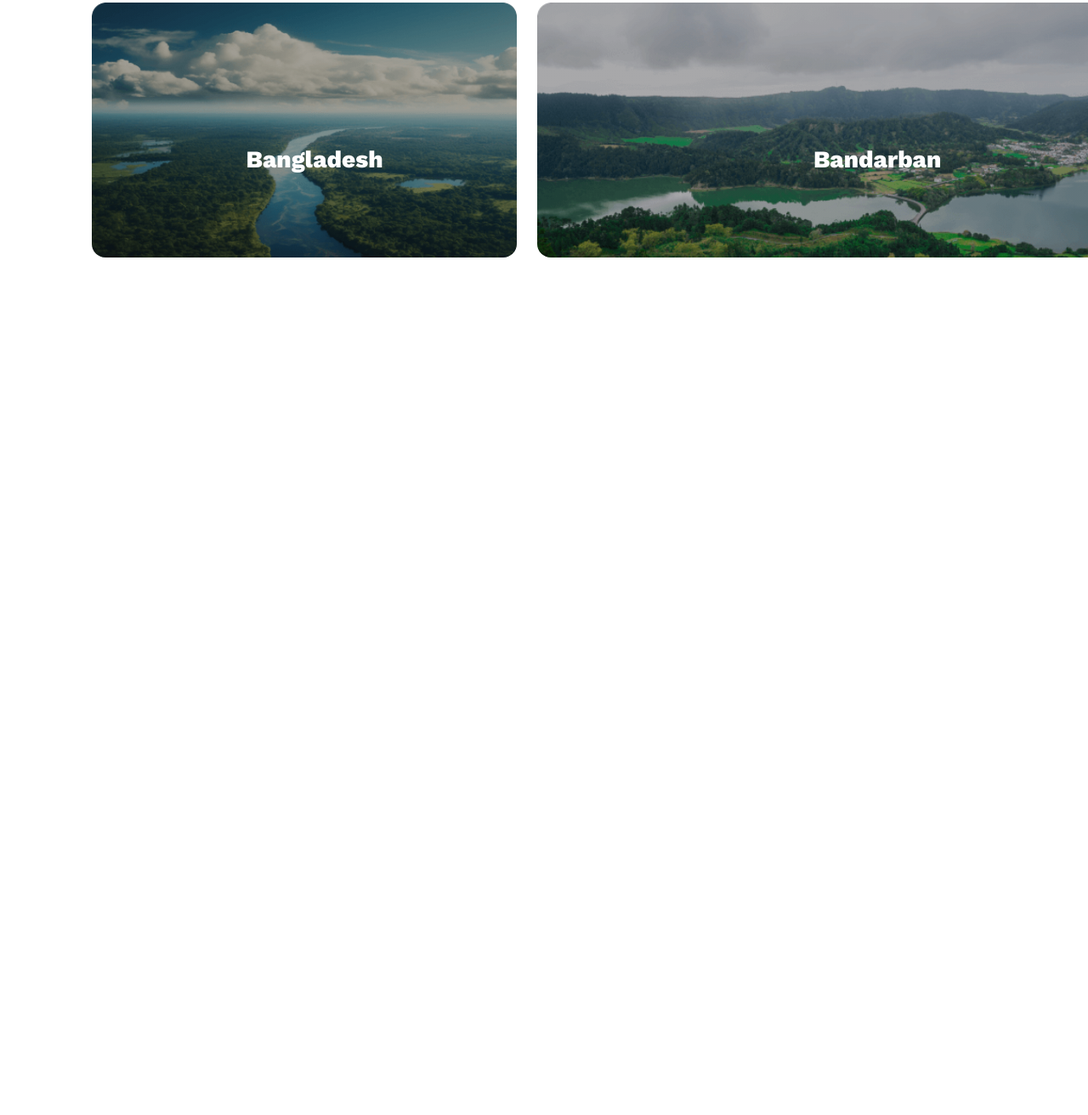
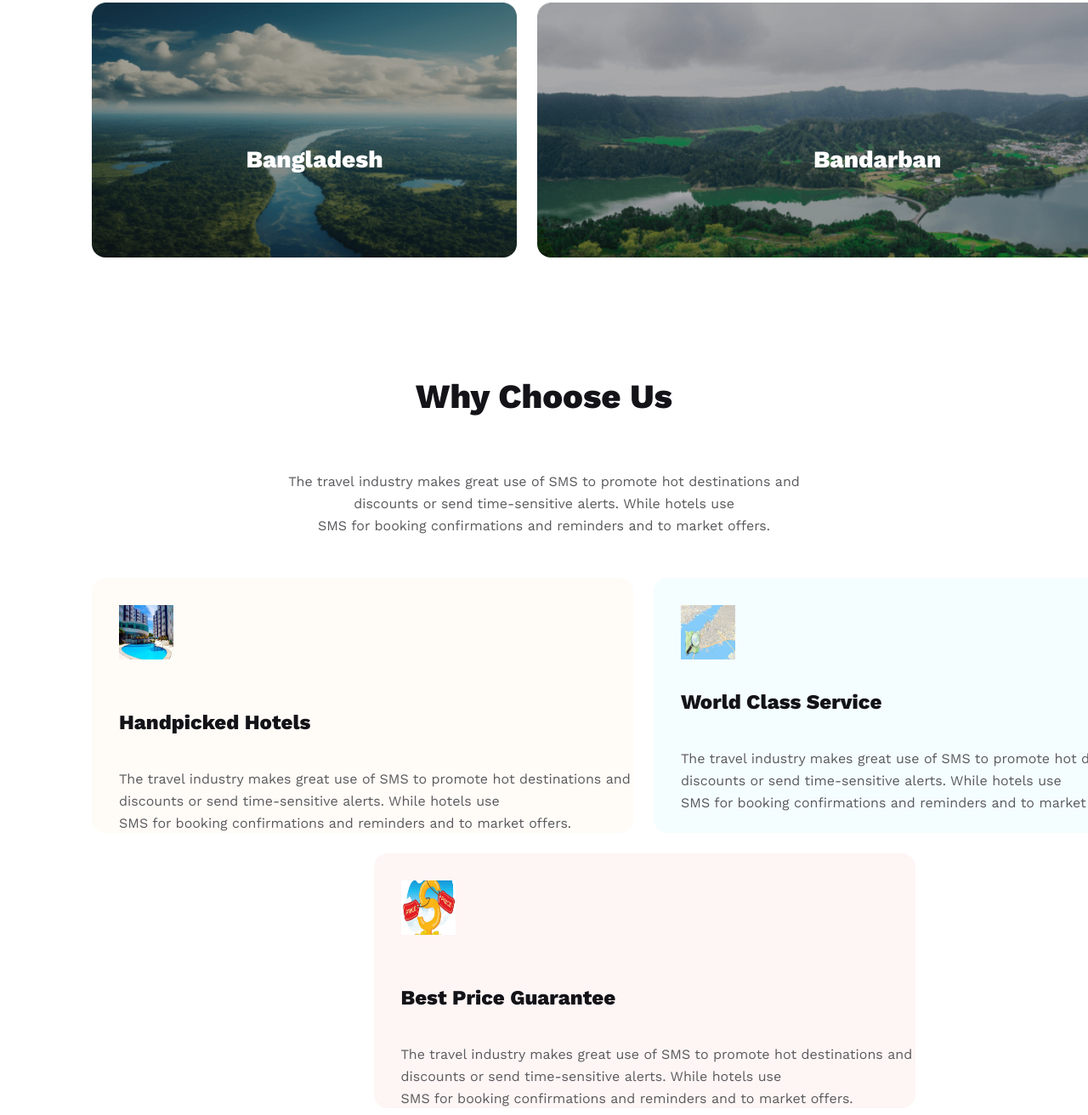
Before and after one commit to sisharif1017/hanif-travel, a plain HTML site: page style/index.html in a window 1280 px wide. Shown: the part 2460-3772 px from the top of the page at 85% size. Before the commit the page ends 2771 px from the top, so only its background shows below. Drawn offline with nearby package versions, Linux system fonts and the light colour scheme.

Commit message:
added choose style

```diff
--- a/style/index.html
+++ b/style/index.html
@@ -122,6 +122,31 @@
             </div>
         </div>
 
+         <!--choose section style-->
+
+         <p class="choose-title">Why Choose Us</p>
+         <p class="choose-text">The travel industry makes great use of SMS to promote hot destinations and  <br>discounts or send time-sensitive alerts. While hotels use <br>SMS for booking confirmations and reminders and to market offers.</p>
+
+         <div class="first-choose">
+             <div class="first-first-choose">
+                 <img src="Images/hotel.jpeg" alt="">
+                 <p class="first-first-choose-title">Handpicked Hotels</p>
+                 <p class="first-first-choose-text">The travel industry makes great use of SMS to promote hot destinations and  <br>discounts or send time-sensitive alerts. While hotels use <br>SMS for booking confirmations and reminders and to market offers. </p>
+             </div>
+             <div class="first-seceond-choose">
+                 <img src="Images/map.jpeg" alt="">
+                 <p class="first-seceond-choose-title">World Class Service</p>
+                 <p class="first-seceond-choose-text">The travel industry makes great use of SMS to promote hot destinations and  <br>discounts or send time-sensitive alerts. While hotels use <br>SMS for booking confirmations and reminders and to market offers. </p>
+             </div>
+         </div>
+         <div class="seceond-choose">
+             <div class="seceond-first-choose">
+                 <img src="Images/prices.jpeg" alt="">
+                 <p class="seceond-first-choose-title">Best Price Guarantee</p>
+                 <p class="seceond-first-choose-text">The travel industry makes great use of SMS to promote hot destinations and  <br>discounts or send time-sensitive alerts. While hotels use <br>SMS for booking confirmations and reminders and to market offers. </p>
+             </div>
+         </div>
+
 
 
 
--- a/style/style.css
+++ b/style/style.css
@@ -395,3 +395,135 @@ form button i{
     font-size: 28px;
     font-weight: 800;
 }
+
+/* choose action style */
+
+.choose-title{
+    color: #131318;
+    padding-top: 100px;
+    text-align: center;
+    font-size: 40px;
+    font-weight: 800;
+}
+
+.choose-text{
+    color: rgba(19, 19, 24, 0.70);
+    padding-top: 24px;
+    text-align: center;
+    font-size: 16px;
+    font-weight: 400;
+    line-height: 26px;
+}
+
+.first-choose{
+    margin-left: 100px;
+    margin-top: 48px;
+    width: 1300px;
+    height: 300px;
+    display: flex;
+}
+
+.first-first-choose{
+    width: 49%;
+    height: 100%;
+    background: rgba(251, 181, 99, 0.05);
+    border-radius: 16px;
+}
+
+.first-first-choose img{
+    width: 64px;
+    height: 64px;
+    margin-top: 32px;
+    margin-left: 32px;
+}
+
+.first-first-choose-title{
+    color: #131318;
+    font-size: 24px;
+    font-weight: 800;
+    padding-top: 32px;
+    padding-left: 32px;
+}
+
+.first-first-choose-text{
+    color: #5A5A5D;
+    font-size: 16px;
+    padding-top: 16px;
+    padding-left: 32px;
+    font-weight: 400;
+    line-height: 26px;
+}
+
+.first-seceond-choose{
+    width: 49%;
+    height: 100%;
+    border-radius: 16px;
+    margin-left: 24px;
+    background: rgba(41, 206, 246, 0.05);
+}
+
+.first-seceond-choose img{
+    width: 64px;
+    height: 64px;
+    padding-top: 32px;
+    padding-left: 32px;
+}
+
+
+.first-seceond-choose-title{
+    color: #131318;
+    font-size: 24px;
+    font-weight: 800;
+    margin-top: 32px;
+    margin-left: 32px;
+}
+
+.first-seceond-choose-text{
+    color: #5A5A5D;
+    font-size: 16px;
+    padding-top: 16px;
+    padding-left: 32px;
+    font-weight: 400;
+    line-height: 26px;
+}
+
+.seceond-choose{
+    margin-left: 100px;
+    margin-top: 24px;
+    width: 1300px;
+    justify-content: space-evenly;
+    height: 300px;
+    display: flex;
+}
+
+.seceond-first-choose{
+    width: 49%;
+    height: 100%;
+    border-radius: 16px;
+    background: rgba(233, 68, 68, 0.05);
+}
+
+.seceond-first-choose img{
+    width: 64px;
+    height: 64px;
+    margin-top: 32px;
+    margin-left: 32px;
+}
+
+
+.seceond-first-choose-title{
+    color: #131318;
+    font-size: 24px;
+    font-weight: 800;
+    padding-top: 32px;
+    padding-left: 32px;
+}
+
+.seceond-first-choose-text{
+    color: #5A5A5D;
+    font-size: 16px;
+    padding-top: 16px;
+    padding-left: 32px;
+    font-weight: 400;
+    line-height: 26px;
+}
```
Also changed, not shown: style/Images/hotel.jpeg (added), style/Images/map.jpeg (added), style/Images/prices.jpeg (added).
